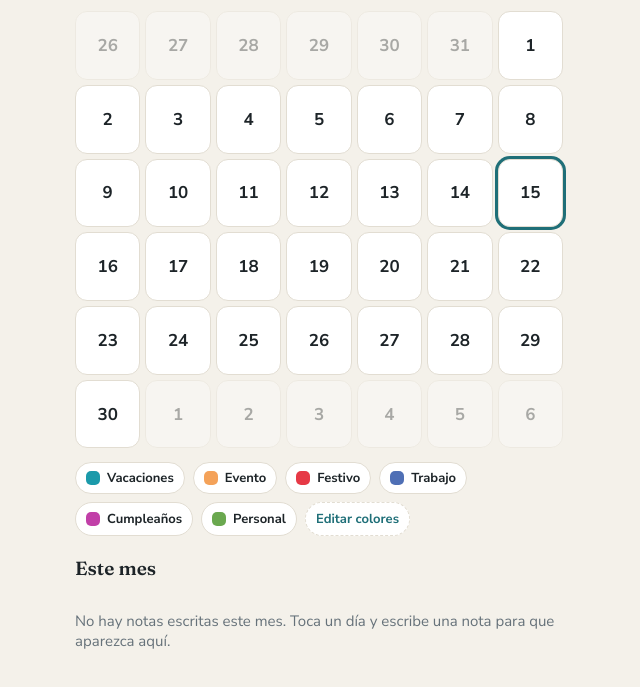
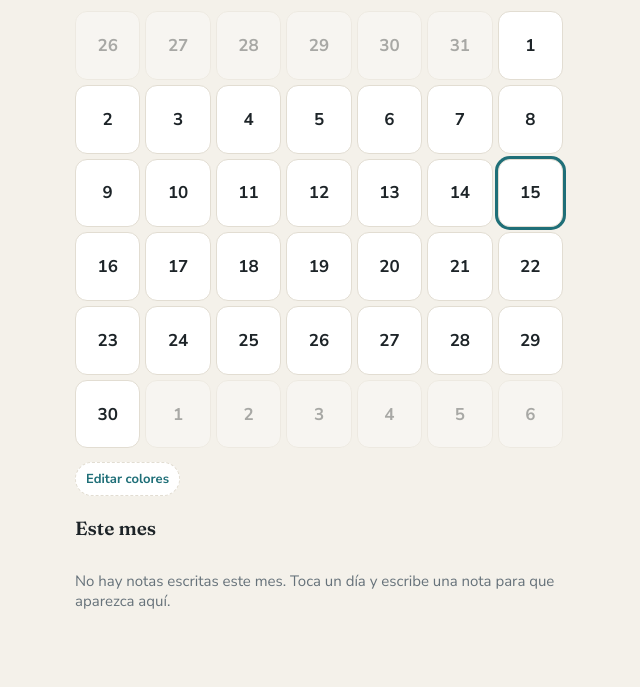
Before and after one commit to jesussopenag-droid/Calendario--colores, a plain HTML site: page index.html in a window 1280 px wide. Shown: the part 93-780 px from the top of the page, without its empty margins (321-961 px from the left). Drawn offline with Linux system fonts and the light colour scheme.

Commit message:
La leyenda solo muestra los tipos usados en el mes
Co-Authored-By: Claude Sonnet 5.5 <noreply@anthropic.com>
Claude-Session: https://claude.ai/code/session_014jK2iJEcAzKerhwJbKsZW1

```diff
--- a/index.html
+++ b/index.html
@@ -198,7 +198,12 @@ input[type=date],input[type=text]{font:inherit;color:var(--ink);background:var(-
 
   $('week').innerHTML = DIAS.map(function(d){ return '<div>'+d+'</div>'; }).join('');
   function renderLegend(){
-    $('legend').innerHTML = TYPES.map(function(t){
+    var ly=cur.getFullYear(), lm=cur.getMonth(), ln=new Date(ly,lm+1,0).getDate(), used={};
+    for (var ld=1; ld<=ln; ld++){
+      var ll=data[key(new Date(ly,lm,ld))];
+      if (ll) ll.forEach(function(e){ used[e.t]=true; });
+    }
+    $('legend').innerHTML = TYPES.filter(function(t){ return used[t.id]; }).map(function(t){
       return '<span class="chip"><span class="dot" style="background:'+t.color+'"></span>'+esc(t.name)+'</span>';
     }).join('') + '<button class="chip" id="editColors">Editar colores</button>';
     $('editColors').addEventListener('click', openEditor);
@@ -236,6 +241,7 @@ input[type=date],input[type=text]{font:inherit;color:var(--ink);background:var(-
     }
     $('grid').innerHTML = html;
     renderList();
+    renderLegend();
   }
 
   function renderList(){
```
